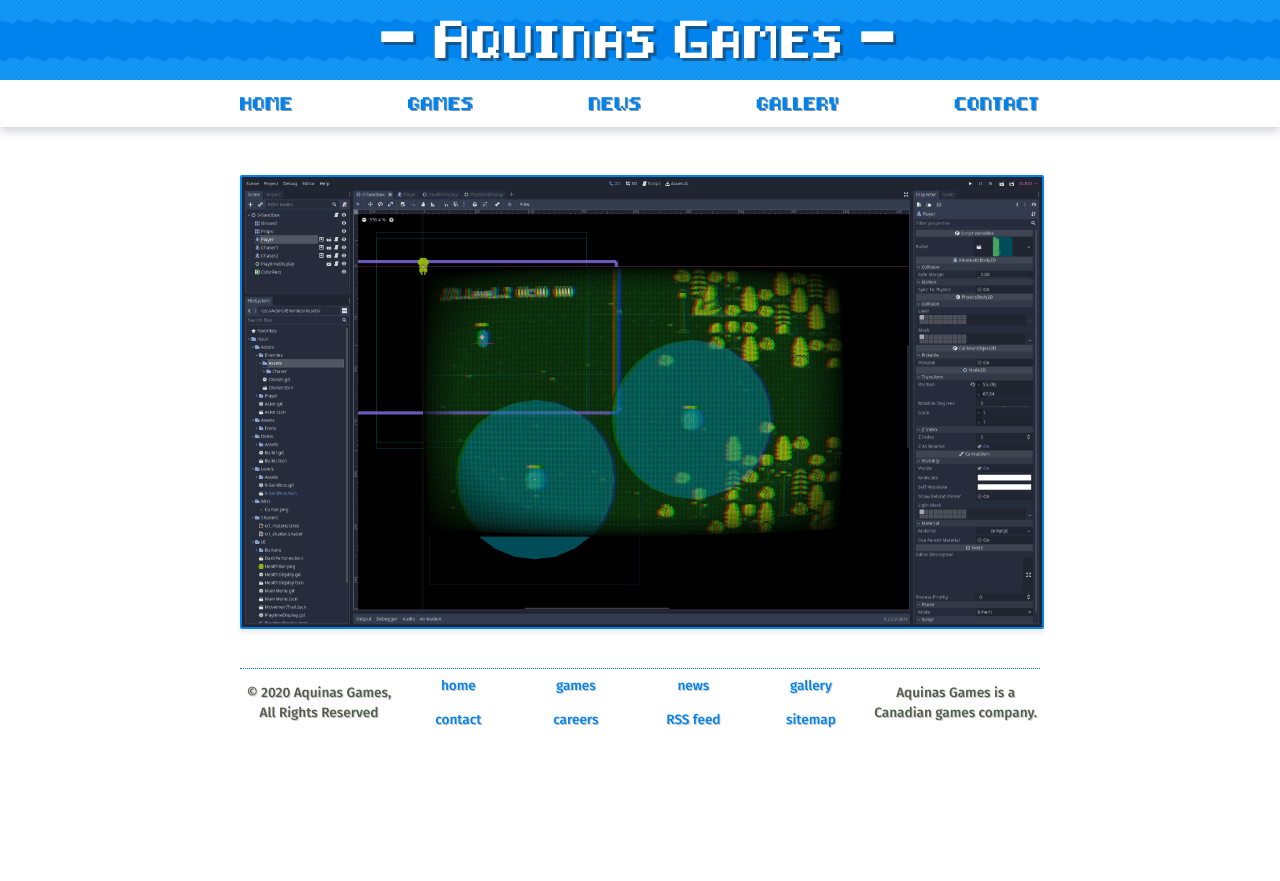
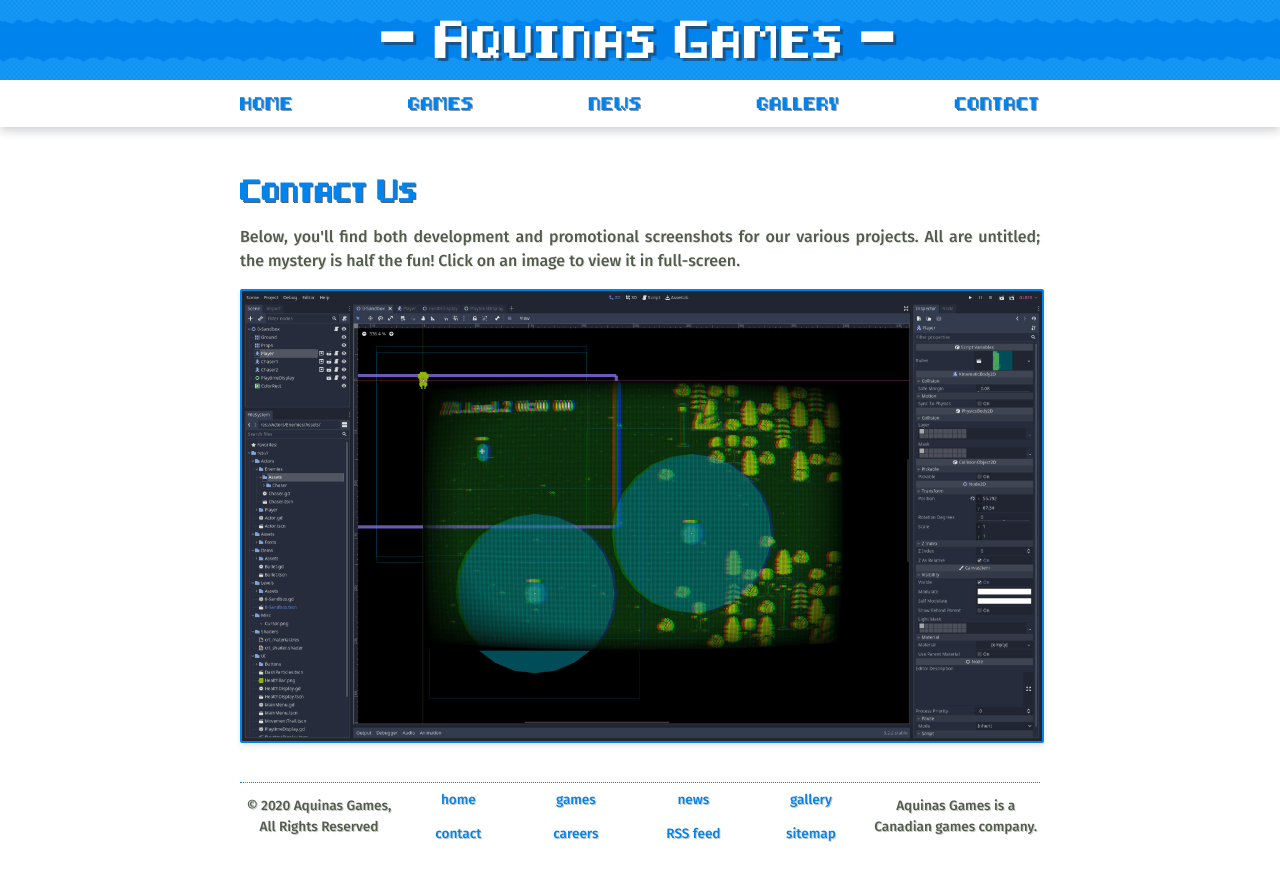
Before and after one commit to AquinasGames/website, a Jekyll site: the page built from gallery.html, in a window 1280 px wide. Shown: the top 881 px of the page. Built offline with Jekyll 4.4.1, drawn with Linux system fonts in a browser that asks for light colours.

Commit message:
Click to open images in gallery, add gallery info

```diff
--- a/gallery.html
+++ b/gallery.html
@@ -6,8 +6,14 @@
     title: Project Twinstick Teaser Image 1
 ---
 
+<h3>Contact Us</h3>
+<p>
+    Below, you'll find both development and promotional screenshots for our various projects.
+    All are untitled; the mystery is half the fun!
+    Click on an image to view it in full-screen.
+</p>
 <ul class="photo-gallery">
     {% for image in page.images %}
-        <li><img src="{{ image.image_path }}" alt="{{ image.title}}"/></li>
+        <li><a href="{{ image.image_path }}"><img src="{{ image.image_path }}" alt="{{ image.title}}"/></a></li>
     {% endfor %}
 </ul>
```
